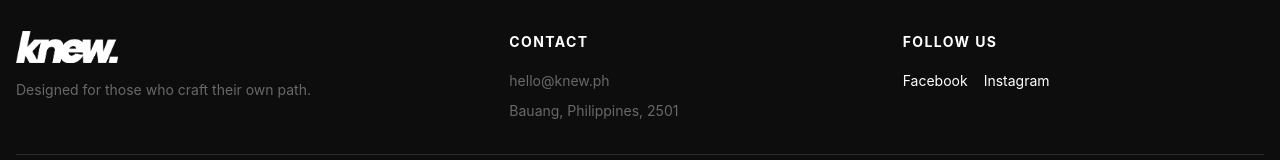
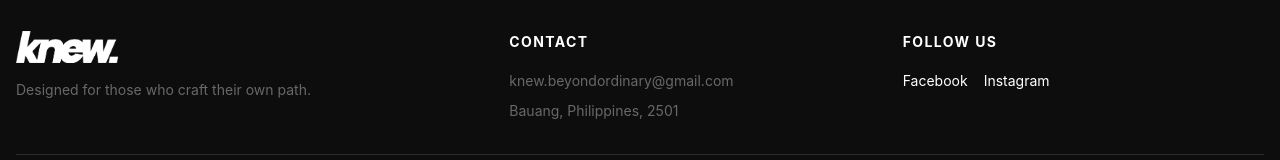
Before and after one commit to Prince0643/knewph, a React (Vite) app in the folder clothing-brand/: page /product/the-classic in a window 1280 px wide. Shown: the part 1736-1896 px from the top of the page. Built offline with nearby package versions, Linux system fonts and the light colour scheme.

Commit message:
updated email

```diff
--- a/clothing-brand/src/components/Footer.jsx
+++ b/clothing-brand/src/components/Footer.jsx
@@ -22,7 +22,7 @@ const Footer = () => {
               CONTACT
             </h4>
             <p style={{ color: '#ffffff60', fontSize: '14px', marginBottom: '8px' }}>
-              hello@knew.ph
+              knew.beyondordinary@gmail.com
             </p>
             <p style={{ color: '#ffffff60', fontSize: '14px' }}>
               Bauang, Philippines, 2501
```
